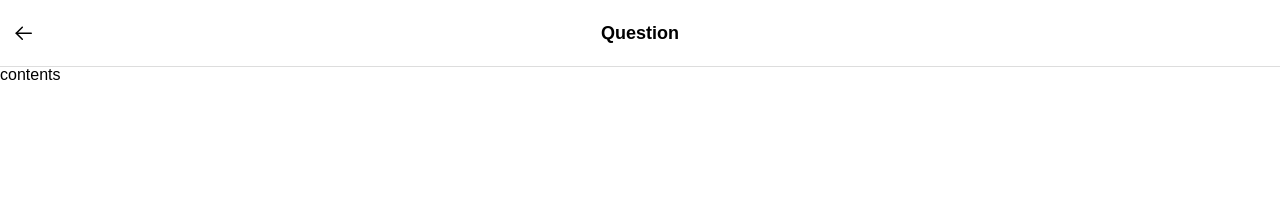
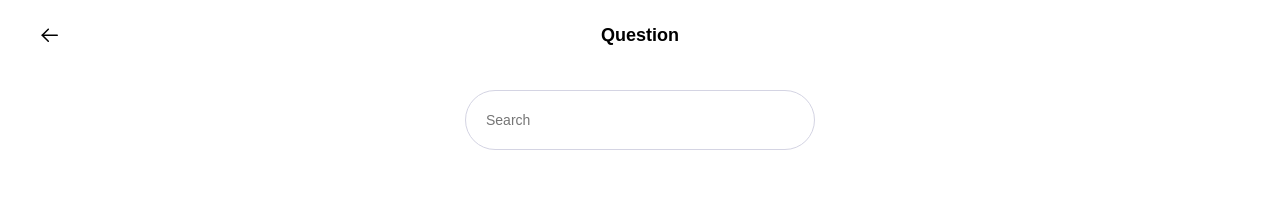
Before and after one commit to CSID-DGU/2024-1-CECD1-isReal-4, a React (Vite) app in the folder client/app/: page /question in a window 1280 px wide. Shown: the top 200 px of the page. Built offline with nearby package versions, Linux system fonts and the light colour scheme.

Commit message:
feat: SearchInput Component

```diff
--- /dev/null
+++ b/client/app/src/components/Search/index.tsx
@@ -0,0 +1,17 @@
+import * as Styled from "./style.ts";
+
+
+interface InputFieldProps {
+    placeholder: string;
+    width?: string;
+    borderRadius?: string;
+}
+
+export default function SearchInput(props: InputFieldProps) {
+
+    return (
+        <Styled.InputFieldContainer>
+            <Styled.InputContainer width={props.width} placeholder={props.placeholder} borderRadius={props.borderRadius} />
+        </Styled.InputFieldContainer>
+    );
+}
--- /dev/null
+++ b/client/app/src/components/Search/style.ts
@@ -0,0 +1,28 @@
+import styled from 'styled-components';
+
+interface InputProps {
+    width?: string;
+    borderRadius?: string;
+}
+
+interface InputFieldContainerProps {
+    width?: string;
+}
+
+export const InputFieldContainer = styled.div<InputFieldContainerProps>`
+    display: flex;
+    flex-direction: column;
+    height: 60px;
+`;
+
+export const InputContainer = styled.input<InputProps>`
+    width: ${({ width }) => width || '100%'};
+    display: flex;
+    height: 60px;
+    padding: 20px;
+    font-size: 14px;
+    gap: 10px;
+    box-sizing: border-box;
+    border: 1.5px solid ${({ theme }) => theme.colorSystem.neutral['300']};
+    border-radius: ${({ borderRadius }) => borderRadius || '12px'};
+`;
--- a/client/app/src/components/Title/index.tsx
+++ b/client/app/src/components/Title/index.tsx
@@ -2,6 +2,7 @@ import * as Styled from "./style";
 import {useNavigate} from "react-router-dom";
 import SvgButton from "@/components/Common/SvgButton";
 import ArrowLeft from "@/assets/icons/ArrowLeft.svg";
+import Spacer from "@/components/Common/Spacer";
 
 interface TitleProps {
     title: string;
@@ -15,12 +16,11 @@ export default function Title(props:TitleProps) {
 
     return (
         <Styled.Container>
+            <Spacer flex={0.03} direction={"horizontal"}/>
             <SvgButton src={ArrowLeft} onClick={handleArrowClick} width={"24px"} height={"24px"}/>
-            {/*<button onClick={() => navigate("/home")}>홈으로</button>*/}
             <Styled.CenterTitleContainer>
                 {props.title}
             </Styled.CenterTitleContainer>
-
         </Styled.Container>
 
     )
--- a/client/app/src/components/Title/style.ts
+++ b/client/app/src/components/Title/style.ts
@@ -2,14 +2,14 @@ import styled from "styled-components";
 
 export const Container = styled.div`
     display: flex;
+    flex-direction: row;
     align-items: center;
-    width: auto;
-    height: 50px;
+    min-width: 100vw;
+    height: 70px;
     //padding-top: 20px; // 상태 바를 위한 여유 공간
     background-color: #fff;
     position: relative;
-    border-bottom: 1px solid #ddd;
-    padding: 8px 12px;
+    //padding: 8px 12px;
 `
 export const CenterTitleContainer = styled.div`
     position: absolute;
--- a/client/app/src/pages/QnA/index.tsx
+++ b/client/app/src/pages/QnA/index.tsx
@@ -1,10 +1,14 @@
+import * as Styled from "./style.ts"
 import Title from "@/components/Title";
+import SearchInput from "@/components/Search";
+import Padding from "@/components/Common/Padding";
 
 export default function QnA() {
     return (
-        <>
-        <Title title={"Question"}/>
-        <div>contents</div>
-        </>
+        <Styled.QnAContainer>
+            <Title title={"Question"}/>
+            <Padding all={"10px"}/>
+            <SearchInput placeholder={"Search"} width={"350px"} borderRadius={"50px"}/>
+        </Styled.QnAContainer>
     )
 }
--- a/client/app/src/pages/QnA/style.ts
+++ b/client/app/src/pages/QnA/style.ts
@@ -0,0 +1,9 @@
+import styled from "styled-components";
+
+export const QnAContainer = styled.div`
+    display: flex;
+    flex-direction: column;
+    align-items: center;
+    justify-content: flex-start;
+    height: 100vh;
+`;
```
Lines whose indentation alone changed are shown as unchanged.
